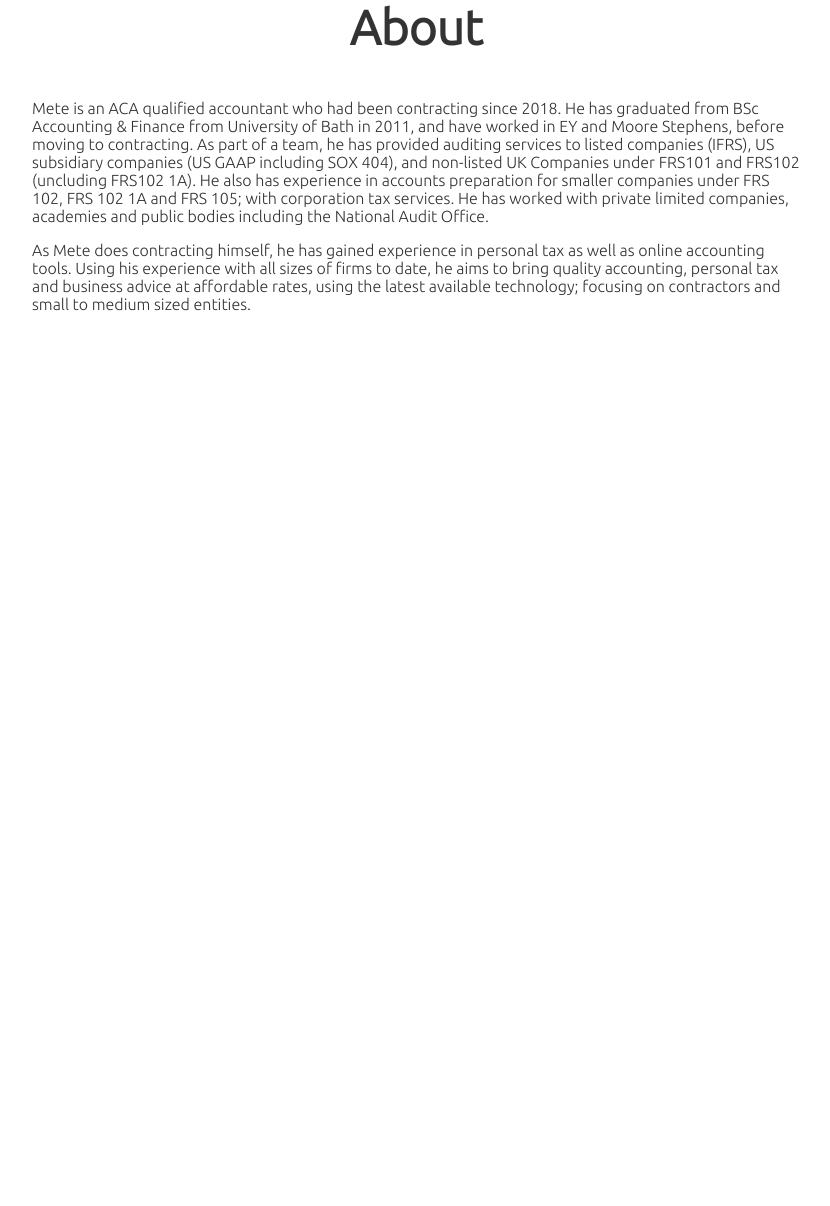
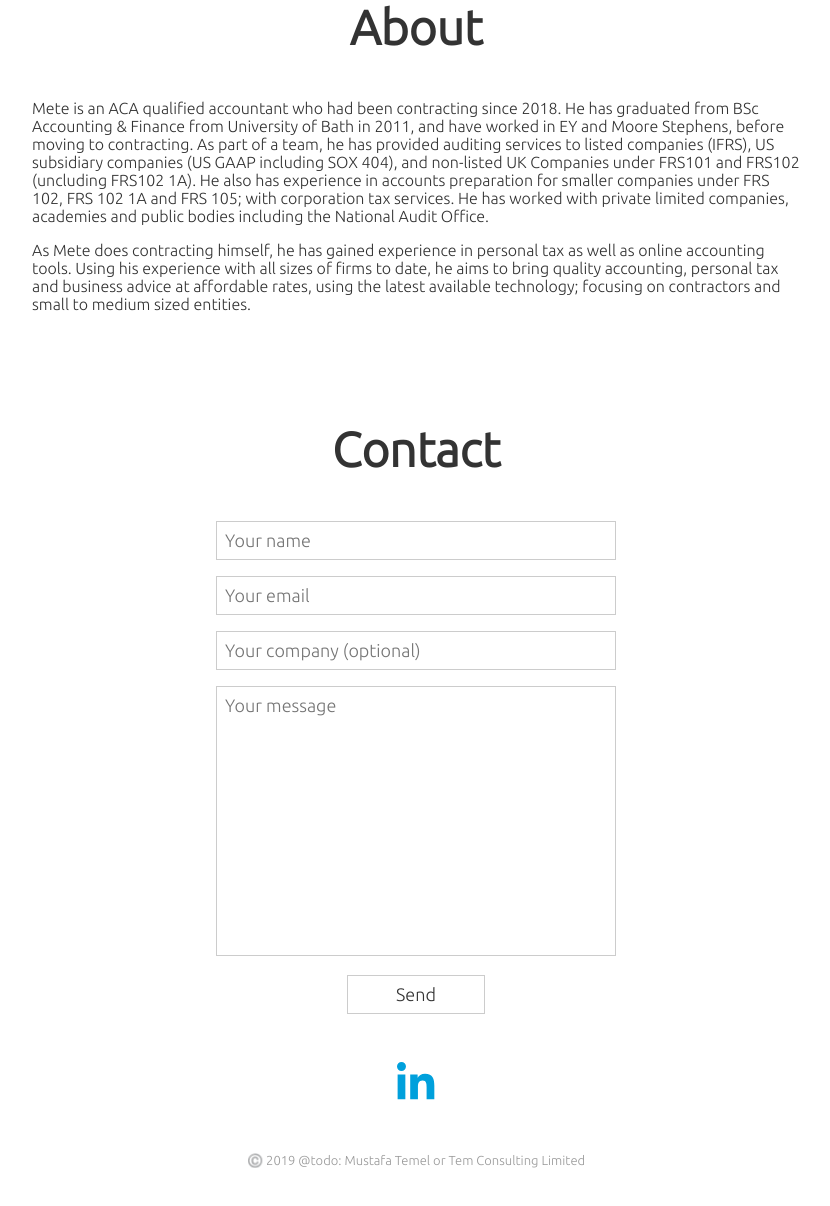
Before and after one commit to temelm/mb, a React app: page / in a window 1280 px wide. Shown: the part 466-1672 px from the top of the page, without its empty margins (224-1054 px from the left). Before the commit the page ends 843 px from the top, so only its background shows below. Built offline with nearby package versions, Linux system fonts and the light colour scheme.

Commit message:
Started Contact component.

```diff
--- a/src/components/App.js
+++ b/src/components/App.js
@@ -2,6 +2,7 @@ import React from 'react'
 import Nav from './Nav'
 import Welcome from './Welcome'
 import About from './About'
+import Contact from './Contact'
 
 class App extends React.Component {
   constructor (props) {
@@ -35,6 +36,7 @@ class App extends React.Component {
         />
         <Welcome />
         <About />
+        <Contact />
       </div>
     )
   }
--- a/src/components/Contact.js
+++ b/src/components/Contact.js
@@ -0,0 +1,34 @@
+import React from 'react'
+import { FontAwesomeIcon } from '@fortawesome/react-fontawesome'
+import ContactForm from './ContactForm'
+
+const Contact = (props) => {
+  const { contactFormSubmitDisabled, handleContactFormSubmit } = props
+  return (
+    <section id='contact'>
+      <div className='wrapper'>
+        <h1>Contact</h1>
+        <ContactForm
+          contactFormSubmitDisabled={contactFormSubmitDisabled}
+          handleContactFormSubmit={handleContactFormSubmit}
+        />
+        <div className='contact-social'>
+          <div className='social-stack'>
+            <div className='social social-linkedin'>
+              <a href='//www.linkedin.com/in/mete-bagzibagli-57017627' target='blank' rel='noopener'>
+                <FontAwesomeIcon icon={['fab', 'linkedin-in']} fixedWidth size='lg' />
+              </a>
+            </div>
+          </div>
+        </div>
+        <div className='copyright'>
+          <span role='img' aria-label='Copyright'>©️</span>
+          {' '}
+          2019 @todo: Mustafa Temel or Tem Consulting Limited
+        </div>
+      </div>
+    </section>
+  )
+}
+
+export default Contact
--- a/src/components/ContactForm.js
+++ b/src/components/ContactForm.js
@@ -0,0 +1,28 @@
+import React from 'react'
+
+const ContactForm = (props) => {
+  const { handleContactFormSubmit, contactFormSubmitDisabled } = props
+  return (
+    <div className='contact-form'>
+      <form action='mail.php' method='post' onSubmit={handleContactFormSubmit}>
+        <div className='form-field'>
+          <input type='text' name='name' id='name' placeholder='Your name' required />
+        </div>
+        <div className='form-field'>
+          <input type='email' name='email' id='email' placeholder='Your email' required />
+        </div>
+        <div className='form-field'>
+          <input type='text' name='company' id='company' placeholder='Your company (optional)' />
+        </div>
+        <div className='form-field'>
+          <textarea name='message' id='message' rows='12' placeholder='Your message' required />
+        </div>
+        <div className='form-submit'>
+          <button type='submit' id='send' disabled={contactFormSubmitDisabled}>Send</button>
+        </div>
+      </form>
+    </div>
+  )
+}
+
+export default ContactForm
--- a/src/styles/_contact-form.scss
+++ b/src/styles/_contact-form.scss
@@ -0,0 +1,66 @@
+.contact-form {
+  margin-bottom: $spacingSm;
+
+  form {
+    margin-left: auto;
+    margin-right: auto;
+    max-width: calc(#{$baseWidth} * 1.25);
+  }
+}
+
+.form-field {
+  margin-bottom: $spacingXxs;
+}
+
+#name, #email, #company, #message {
+  border: 1px solid $colorMbFormFieldBorder;
+  box-sizing: border-box;
+  color: $colorMbFontDark;
+  font-family: $fontFamily;
+  font-size: large;
+  padding: $spacingXxs;
+  width: 100%;
+}
+
+#message {
+  resize: none;
+}
+
+#send {
+  background-color: $colorWhite;
+  border: 1px solid $colorMbFormFieldBorder;
+  color: $colorMbFontDark;
+  cursor: pointer;
+  font-family: $fontFamily;
+  font-size: large;
+  padding: $spacingXxs $spacingMd;
+}
+
+#send[disabled] {
+  cursor: default;
+  opacity: 0.5;
+}
+
+@media screen and (min-width: $breakpointMd) {
+  .contact-form {
+    margin-bottom: $spacingMd;
+  }
+
+  .form-field {
+    margin-bottom: $spacingXs;
+  }
+
+  #send {
+    transition: all 0.1s linear;
+  }
+
+  #send:hover {
+    border-color: $colorMbFontDark;
+    transform: scale(1.1);
+  }
+
+  #send[disabled]:hover {
+    border-color: $colorMbFormFieldBorder;
+    transform: scale(1);
+  }
+}
--- a/src/styles/_contact.scss
+++ b/src/styles/_contact.scss
@@ -0,0 +1,33 @@
+#contact {
+  text-align: center;
+}
+
+.social-stack {
+  display: flex;
+  margin-left: auto;
+  margin-right: auto;
+  max-width: $baseWidth;
+}
+
+.social {
+  flex: 1;
+  font-size: xx-large;
+}
+
+.social-linkedin a {
+  color: #00a0dc;
+}
+
+.copyright {
+  font-size: small;
+  margin-top: $spacingSm;
+  opacity: 0.5;
+}
+
+@media screen and (min-width: $breakpointMd) {
+  .copyright {
+    margin-top: $spacingMd;
+  }
+}
+
+@import './contact-form';
--- a/src/styles/index.scss
+++ b/src/styles/index.scss
@@ -78,3 +78,4 @@ h4 {
 @import './nav';
 @import './welcome';
 @import './about';
+@import './contact';
```
